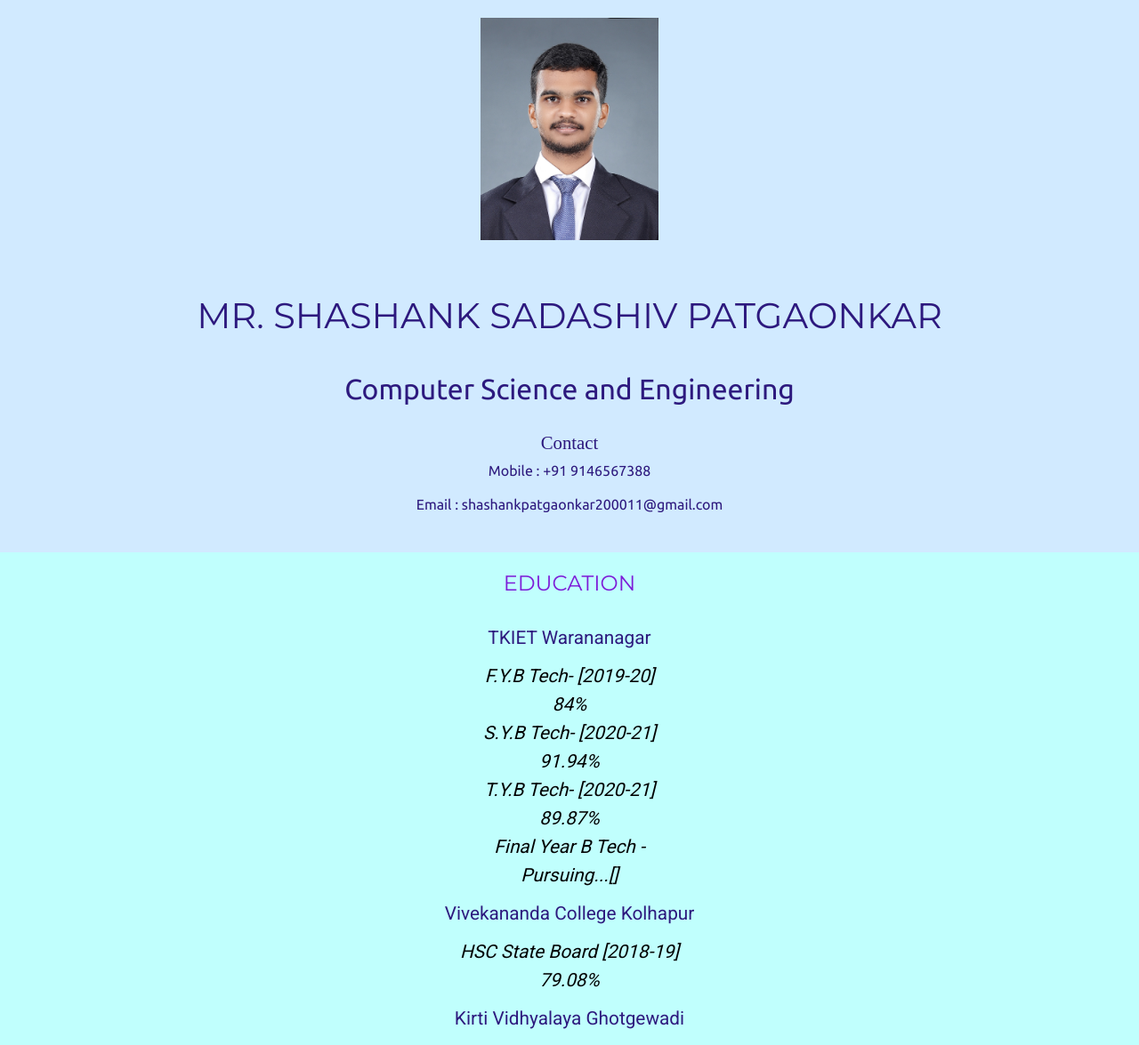
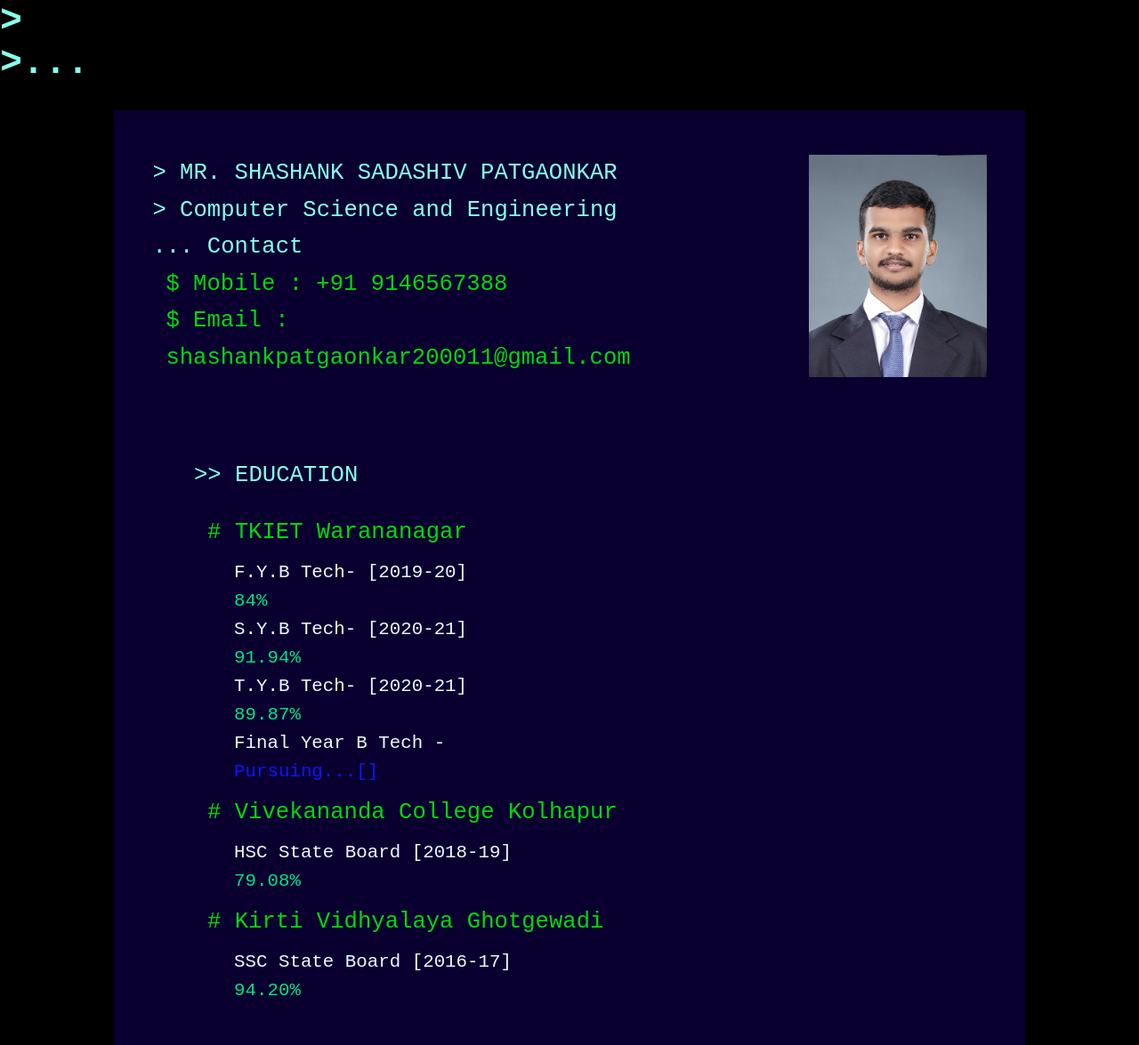
Before and after one commit to shashank-1112/Resmue, a plain HTML site: page index.html in a window 1280 px wide. Shown: the top 1175 px of the page at 89% size. Drawn offline with Linux system fonts and the light colour scheme.

Commit message:
Main Branch Coding Theme

```diff
--- a/CSS/style.css
+++ b/CSS/style.css
@@ -5,103 +5,70 @@
 
 body {
   font-size: 1.3rem;
+  background-color:black;
+  color: rgb(136, 255, 235);
+  font-family: monospace;
 }
 
-li {
-  list-style: none;
-  font-style: italic;
-  padding: 0;
-  line-height: 2rem;
+p{
+    font-size: 1.6rem;
 }
 
-hr {
-  border: dotted #909090 7px;
-  border-bottom: none;
-  width: 8%;
-  margin: 20px auto;
+li{
+    list-style: none;
+    color: aliceblue;
+    padding-left: 45px;
+    line-height: 2rem;
 }
 
-.titles {
-  font-family: "Montserrat", sans-serif;
-  color: rgb(125, 28, 216);
-  font-size: 1.5rem;
-  padding-bottom: 20PX;
-  /* transform: rotate(-45deg); */
+.box{
+    background-color:rgb(9, 0, 47);
+    width: 80%;
+    margin: auto;
+    margin-top: 30px;
 }
 
-.top {
-  background-color: rgb(209, 234, 255);
+.top{
+    padding: 50px;
+    display: flex;
+    justify-content: center;
+    gap: 200px;
 }
 
-.images {
-  padding-top: 20px;
-  text-align: center;
+.imgages{
+    order: 1;
+    display: inline-block;
+    justify-self: center;
 }
 
-.text {
-  color: rgb(45, 25, 126);
-  padding: 35px;
-  text-align: center;
+.text{
+    line-height: 2em;
+    order: -1;
+    display: inline-block;
 }
 
-.contact {
-  font-family: "Ubuntu", sans-serif;
-  font-size: 1rem;
-  padding: 10px;
+.titles{
+    padding-bottom: 20PX;
 }
 
-.education,
-.projects,
-.skills,
-.hobbies {
-  background-color: rgb(192, 255, 253);
-  text-align: center;
-  font-family: "Roboto", sans-serif;
-  padding: 20px;
+.list-title{
+    padding: 15px;
 }
 
-.list-title {
-  color: rgb(45, 25, 126);
-  padding: 15px;
+.contact, .list-title{
+    padding-left: 15px;
+    color: rgb(0, 216, 14);
 }
 
-.projects {
-  background-color: rgb(225, 242, 255);
+.education, .projects, .skills, .hobbies{
+    margin-left: 50px;
+    padding: 40px;
 }
 
-.container{
-    display: flex;
-    text-align: center;
-    justify-content: center;
-    align-items: center;
-}
-.row {
-  display: inline-block;
-  padding: 0rem 10rem;
+.marks{
+    color: rgb(0, 226, 132);
 }
 
-.hobbies {
-  background-color: rgb(225, 242, 255);
+#active{
+    color: rgb(18, 18, 255);
 }
-
-.footer {
-  display: flex;
-  justify-content: center;
-  padding: 30px;
-  background-color: rgb(57, 0, 148);
-  font-family: "Sacramento", cursive;
-  font-size: 1.1rem;
-  color: white;
-}
-
-#name {
-  font-family: "Montserrat", sans-serif;
-  font-size: 2.5rem;
-  padding: 20px;
-}
-
-#quali {
-  font-family: "Ubuntu", sans-serif;
-  font-size: 2rem;
-  padding: 20px 0 30px 0;
-}
--- a/CSS/styleBranch1.css
+++ /dev/null
@@ -1,74 +0,0 @@
-* {
-  padding: 0;
-  margin: 0;
-}
-
-body {
-  font-size: 1.3rem;
-  background-color:black;
-  color: rgb(136, 255, 235);
-  font-family: monospace;
-}
-
-p{
-    font-size: 1.6rem;
-}
-
-li{
-    list-style: none;
-    color: aliceblue;
-    padding-left: 45px;
-    line-height: 2rem;
-}
-
-.box{
-    background-color:rgb(9, 0, 47);
-    width: 80%;
-    margin: auto;
-    margin-top: 30px;
-}
-
-.top{
-    padding: 50px;
-    display: flex;
-    justify-content: center;
-    gap: 200px;
-}
-
-.imgages{
-    order: 1;
-    display: inline-block;
-    justify-self: center;
-}
-
-.text{
-    line-height: 2em;
-    order: -1;
-    display: inline-block;
-}
-
-.titles{
-    padding-bottom: 20PX;
-}
-
-.list-title{
-    padding: 15px;
-}
-
-.contact, .list-title{
-    padding-left: 15px;
-    color: rgb(0, 216, 14);
-}
-
-.education, .projects, .skills, .hobbies{
-    margin-left: 50px;
-    padding: 40px;
-}
-
-.marks{
-    color: rgb(0, 226, 132);
-}
-
-#active{
-    color: rgb(18, 18, 255);
-}
--- a/index.html
+++ b/index.html
@@ -14,6 +14,8 @@
     <link rel="stylesheet" href="CSS/style.css" />
   </head>
   <body>
+    <h1>></h1>
+    <h1>>...</h1>
     <div class="box">
       <div class="top">
         <div class="images">
@@ -26,21 +28,21 @@
           />
         </div>
         <div class="text">
-          <p id="name"> MR. SHASHANK SADASHIV PATGAONKAR</p>
-          <p id="quali"> Computer Science and Engineering</p>
+          <p id="name">> MR. SHASHANK SADASHIV PATGAONKAR</p>
+          <p id="quali">> Computer Science and Engineering</p>
 
           <div class="contact-list">
-            <p> Contact</p>
-            <p class="contact"> Mobile : +91 9146567388</p>
-            <p class="contact"> Email : shashankpatgaonkar200011@gmail.com</p>
+            <p>... Contact</p>
+            <p class="contact">$ Mobile : +91 9146567388</p>
+            <p class="contact">$ Email : shashankpatgaonkar200011@gmail.com</p>
           </div>
         </div>
       </div>
 
       <div class="education">
-        <p class="titles"> EDUCATION</p>
+        <p class="titles">>> EDUCATION</p>
         <ul class="college">
-          <p class="list-title"> TKIET Warananagar</p>
+          <p class="list-title"># TKIET Warananagar</p>
 
           <li>
             F.Y.B Tech- [2019-20] <br />
@@ -58,14 +60,14 @@
             <span class="marks" id="active"> Pursuing...[]</span></li>
         </ul>
         <ul class="hsc">
-          <p class="list-title"> Vivekananda College Kolhapur</p>
+          <p class="list-title"># Vivekananda College Kolhapur</p>
           <li>
             HSC State Board [2018-19] <br />
             <span class="marks">79.08%</span>
           </li>
         </ul>
         <ul class="ssc">
-          <p class="list-title"> Kirti Vidhyalaya Ghotgewadi</p>
+          <p class="list-title"># Kirti Vidhyalaya Ghotgewadi</p>
           <li>
             SSC State Board [2016-17] <br />
             <span class="marks">94.20%</span>
@@ -74,7 +76,7 @@
       </div>
 
       <div class="projects">
-        <p class="titles"> PROJECTS</p>
+        <p class="titles">>> PROJECTS</p>
         <ul>
           <p class="list-title">(Final Year)</p>
           <li>High frequency forcasting on stock market</li>
@@ -98,7 +100,7 @@
       </div>
 
       <div class="skills">
-        <p class="titles"> SKILLS</p>
+        <p class="titles">>> SKILLS</p>
         <div class="container">
           <div class="row">
             <ul>
@@ -124,7 +126,7 @@
       </div>
 
       <div class="hobbies">
-        <p class="titles"> HOBBIES</p>
+        <p class="titles">>> HOBBIES</p>
         <ul>
           <li>Reading 📚</li>
           <li>Writing ✒️</li>
@@ -135,7 +137,7 @@
 
       <div class="footer">
         <p>
-          The above information furnished by me is true to the best of my
+          > The above information furnished by me is true to the best of my
           knowledge and belief.
         </p>
       </div>
```
